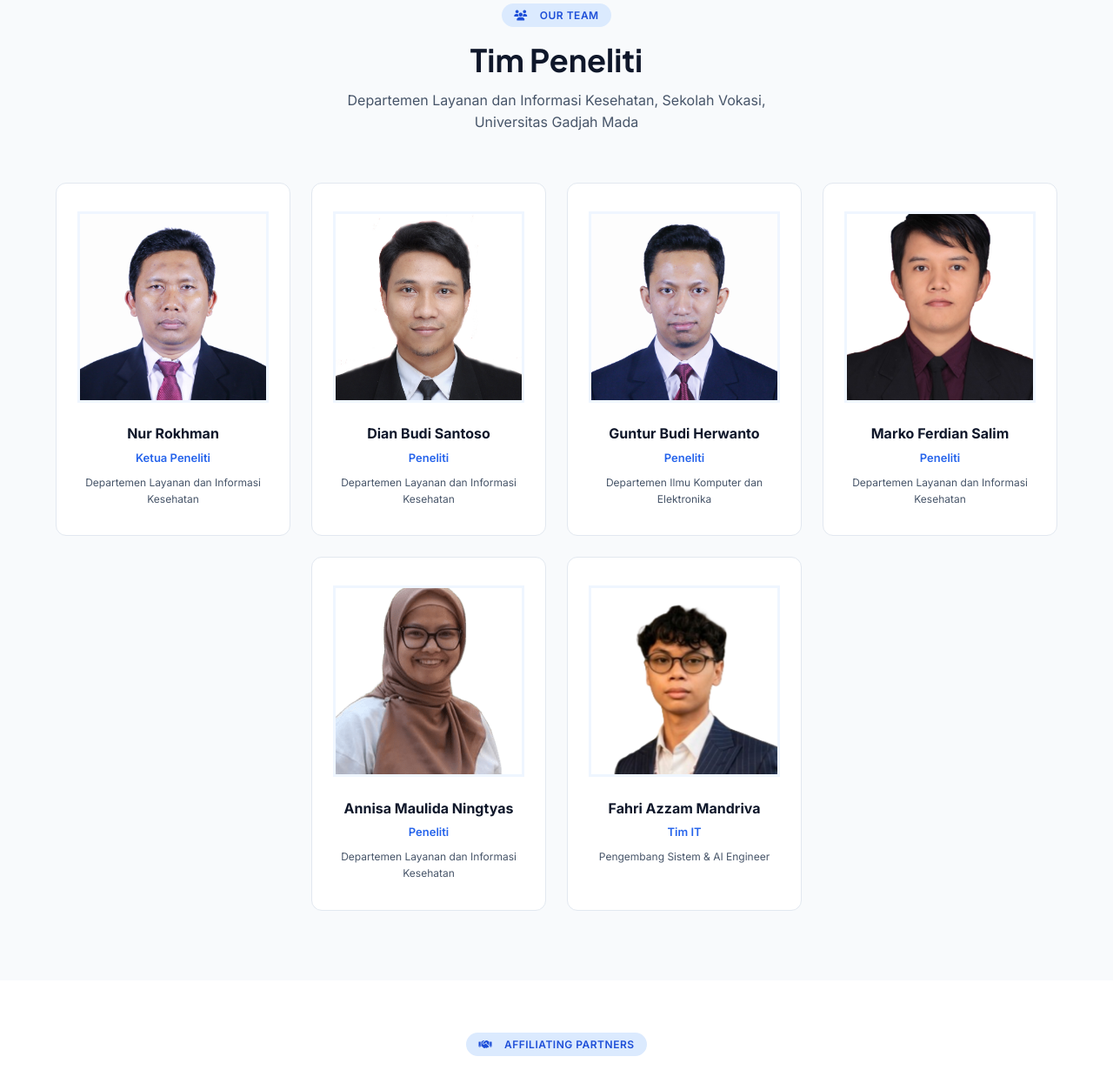
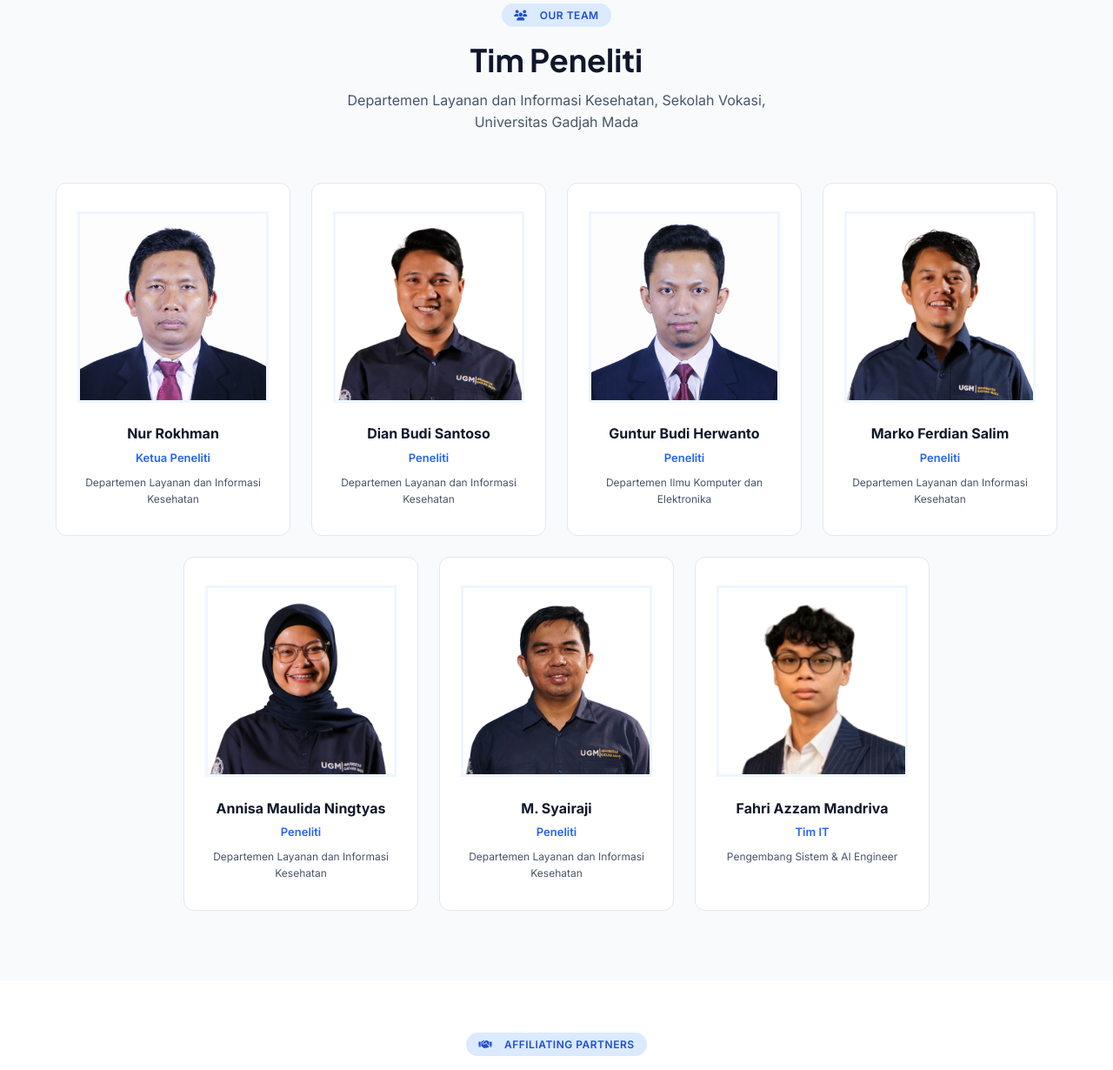
Before and after one commit to FahriX3/Silicoscan---Early-Detection-of-Silicosis-Faster-with-Artificial-Intelligence, a FastAPI app: page / in a window 1280 px wide. Shown: the part 2332-3562 px from the top of the page at 87% size. Run offline with FastAPI, Linux system fonts and the light colour scheme.

Commit message:
Add Personil + edit foto

```diff
--- a/templates/index.html
+++ b/templates/index.html
@@ -213,7 +213,8 @@
                     <div class="team-dept" data-i18n="team.dept">Departemen Layanan dan Informasi Kesehatan</div>
                 </a>
                 <a href="https://www.linkedin.com/in/dian-budi-santoso-926250298/" target="_blank" class="team-card">
-                    <img src="/static/img/Dian Budi Santoso.jpg" alt="Dian Budi Santoso" class="team-avatar-img">
+                    <img src="/static/img/Dian-Budi-Santoso-A.Md_.-S.KM_.-M.P.H.-Dr.-candidate.png"
+                        alt="Dian Budi Santoso" class="team-avatar-img">
                     <div class="team-name">Dian Budi Santoso</div>
                     <div class="team-role" data-i18n="team.researcher">Peneliti</div>
                     <div class="team-dept" data-i18n="team.dept">Departemen Layanan dan Informasi Kesehatan</div>
@@ -226,16 +227,24 @@
                 </a>
                 <a href="https://drive.google.com/file/d/1TXOfeQZ3PUTBXs__GcZ5GypRBiP5Kd4C/view?usp=drive_link"
                     target="_blank" class="team-card">
-                    <img src="/static/img/Marko Ferdian Salim.png" alt="Guntur Budi Herwanto" class="team-avatar-img">
+                    <img src="/static/img/Dr.-Marko-Ferdian-Salim-S.K.M.-M.P.H.png" alt="Marko Ferdian Salim"
+                        class="team-avatar-img">
                     <div class="team-name">Marko Ferdian Salim</div>
                     <div class="team-role" data-i18n="team.researcher">Peneliti</div>
                     <div class="team-dept" data-i18n="team.dept">Departemen Layanan dan Informasi Kesehatan</div>
                 </a>
                 <a href="https://drive.google.com/file/d/14A5WSffdSyOy8PGfiY4x_THE-GQ2DBwK/view?usp=drive_link"
                     target="_blank" class="team-card">
-                    <img src="/static/img/Annisa Maulida Ningtyas.png" alt="Guntur Budi Herwanto"
+                    <img src="/static/img/Dr.-Tech.-Annisa-Maulida-Ningtyas-S.Kom_.-M.Eng_.png"
+                        alt="Annisa Maulida Ningtyas" class="team-avatar-img">
+                    <div class="team-name">Annisa Maulida Ningtyas</div>
+                    <div class="team-role" data-i18n="team.researcher">Peneliti</div>
+                    <div class="team-dept" data-i18n="team.dept">Departemen Layanan dan Informasi Kesehatan</div>
+                </a>
+                <a href="#" target="_blank" class="team-card">
+                    <img src="/static/img/M.-Syairaji-S.K.M.-M.P.H.-Ph.D.-candidate.png" alt="M. Syairaji"
                         class="team-avatar-img">
-                    <div class="team-name">Annisa Maulida Ningtyas</div>
+                    <div class="team-name">M. Syairaji</div>
                     <div class="team-role" data-i18n="team.researcher">Peneliti</div>
                     <div class="team-dept" data-i18n="team.dept">Departemen Layanan dan Informasi Kesehatan</div>
                 </a>
```
Also changed, not shown: static/img/Annisa Maulida Ningtyas.png (deleted), static/img/Dian Budi Santoso.jpg (deleted), static/img/Dian-Budi-Santoso-A.Md_.-S.KM_.-M.P.H.-Dr.-candidate.png (added), static/img/Dr.-Marko-Ferdian-Salim-S.K.M.-M.P.H.png (added), static/img/Dr.-Tech.-Annisa-Maulida-Ningtyas-S.Kom_.-M.Eng_.png (added), static/img/M.-Syairaji-S.K.M.-M.P.H.-Ph.D.-candidate.png (added), static/img/Marko Ferdian Salim.png (deleted).
